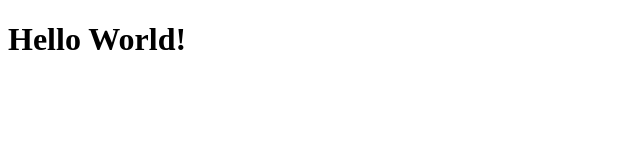
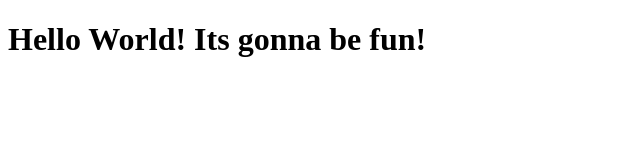
Before and after one commit to Nihal-Srivastava05/Coursera-Intro-Web-Dev, a plain HTML site: page module1/index.html in a window 1280 px wide. Shown: the whole page, without its empty margins (0-640 px from the left). Drawn offline with Linux system fonts and the light colour scheme.

Commit message:
Index file for module 2

```diff
--- a/module1/index.html
+++ b/module1/index.html
@@ -4,6 +4,6 @@
 	<title>Hello Coursera</title>
 </head>
 <body>
-<h1>Hello World!</h1>
+<h1>Hello World! Its gonna be fun!</h1>
 </body>
 </html>
```
Also changed, not shown: module2-sol/index.html (added, +9 -0 lines).
